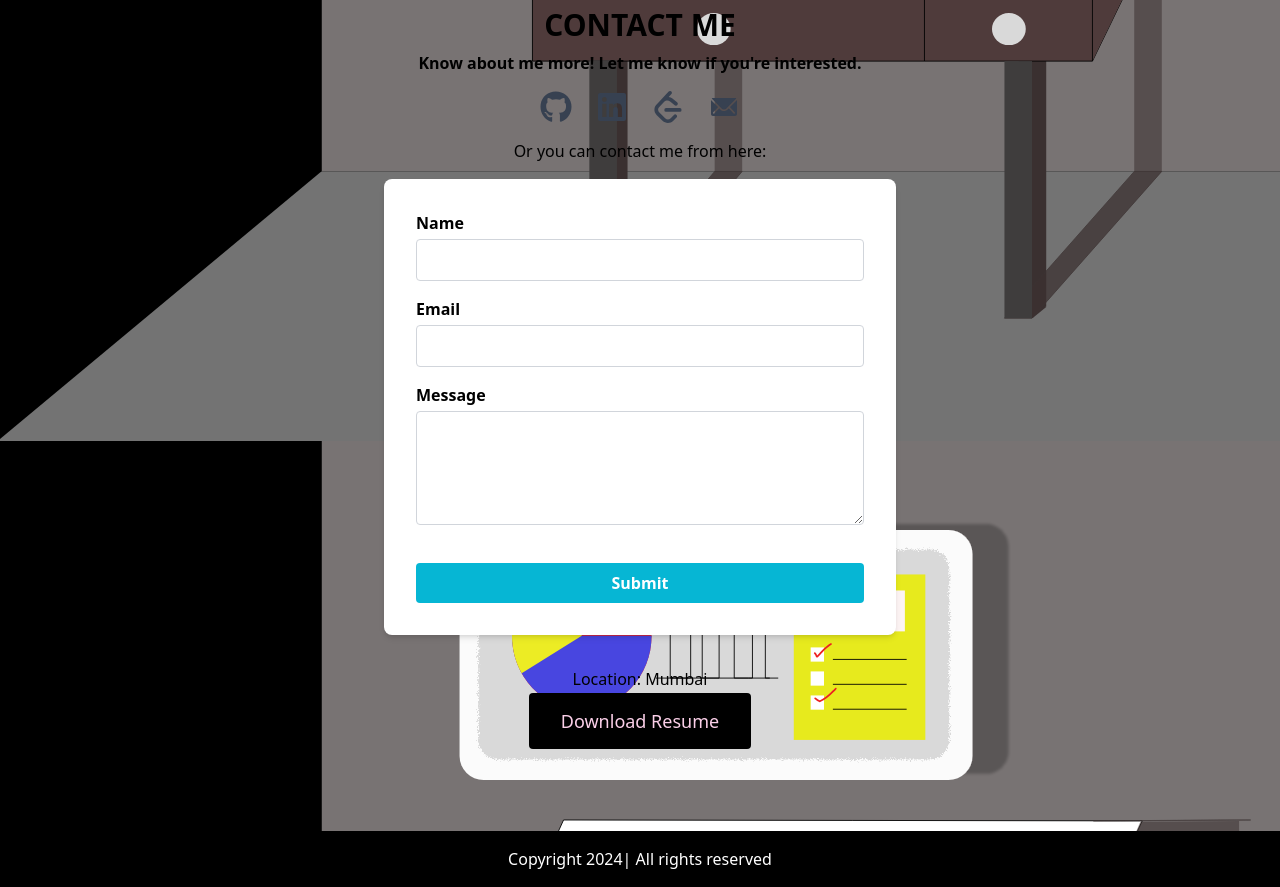
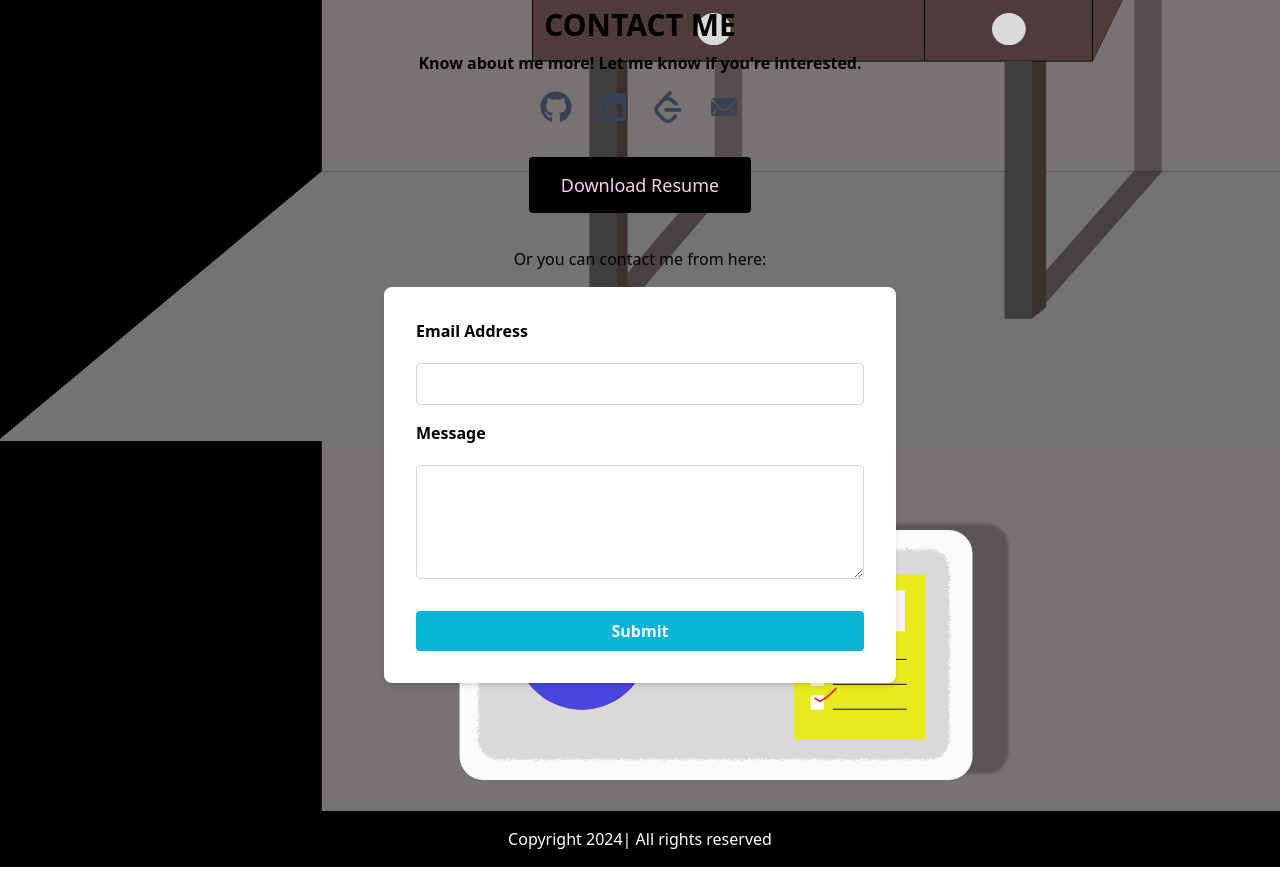
Before and after one commit to Nihaar75858/Portfolio_Nihaar_Mascarenhas, a React (Create React App) app: page / in a window 1280 px wide. Shown: the part 3200-4087 px from the top of the page. Built offline with nearby package versions, Linux system fonts and the light colour scheme.

Commit message:
Contact section updated

```diff
--- /dev/null
+++ b/src/components/ContactForm.jsx
@@ -0,0 +1,54 @@
+import React from 'react';
+import { useForm, ValidationError } from '@formspree/react';
+
+function ContactForm() {
+  const [state, handleSubmit] = useForm("xrblzava");
+  if (state.succeeded) {
+      return <p>Thanks for joining!</p>;
+  }
+  return (
+    <form className="max-w-lg mx-auto bg-white rounded-lg shadow-md p-8 mb-8 flex flex-col gap-4" onSubmit={handleSubmit}>
+      <label className="text-left font-semibold" htmlFor="email">
+        Email Address
+      </label>
+      <input
+        id="email"
+        type="email"
+        name="email"
+        required className="mt-1 w-full px-4 py-2 border border-gray-300 rounded focus:outline-none focus:ring-2 focus:ring-cyan-400"
+      />
+      <ValidationError
+        prefix="Email"
+        field="email"
+        errors={state.errors}
+      />
+      <label className="text-left font-semibold" htmlFor="message">
+        Message
+      </label>
+      <textarea
+        id="message"
+        name="message"
+        required rows={4}
+        className="mt-1 w-full px-4 py-2 border border-gray-300 rounded focus:outline-none focus:ring-2 focus:ring-cyan-400"
+      />
+      <ValidationError
+        prefix="Message"
+        field="message"
+        errors={state.errors}
+      />
+      <button type="submit"
+      disabled={state.submitting}
+      className="mt-4 bg-cyan-500 text-white font-bold py-2 px-6 rounded hover:bg-cyan-600 transition">
+        Submit
+      </button>
+    </form>
+  );
+}
+
+function App() {
+  return (
+    <ContactForm />
+  );
+}
+
+export default App;
--- a/src/pages/Portfolio.jsx
+++ b/src/pages/Portfolio.jsx
@@ -7,6 +7,7 @@ import { IoIosMail } from "react-icons/io";
 import { SiLeetcode } from "react-icons/si";
 import { FaArrowUp } from "react-icons/fa";
 import { useInView } from 'framer-motion';
+import ContactForm from '../components/ContactForm';
 
 const skills = [
   { src: '/images/Python.png', label: 'Python' },
@@ -405,26 +406,7 @@ export default function Portfolio() {
             </motion.a>
           ))}
         </div>
-        <div className="contact-location mb-4">
-          <p>Or you can contact me from here:</p>
-        </div>
-        {/* Contact Form */}
-        <form className="max-w-lg mx-auto bg-white rounded-lg shadow-md p-8 mb-8 flex flex-col gap-4" onSubmit={e => { e.preventDefault(); /* Add submit logic here */ }}>
-          <label className="text-left font-semibold">Name
-            <input type="text" name="name" required className="mt-1 w-full px-4 py-2 border border-gray-300 rounded focus:outline-none focus:ring-2 focus:ring-cyan-400" />
-          </label>
-          <label className="text-left font-semibold">Email
-            <input type="email" name="email" required className="mt-1 w-full px-4 py-2 border border-gray-300 rounded focus:outline-none focus:ring-2 focus:ring-cyan-400" />
-          </label>
-          <label className="text-left font-semibold">Message
-            <textarea name="message" required rows={4} className="mt-1 w-full px-4 py-2 border border-gray-300 rounded focus:outline-none focus:ring-2 focus:ring-cyan-400" />
-          </label>
-          <button type="submit" className="mt-4 bg-cyan-500 text-white font-bold py-2 px-6 rounded hover:bg-cyan-600 transition">Submit</button>
-        </form>
-        <div className="contact-location mb-4">
-          <p>Location: Mumbai</p>
-        </div>
-        <div className="resume">
+        <div className="resume my-12">
           <motion.a
             className="resume-button bg-black text-pink-200 text-lg font-light px-8 py-4 rounded hover:bg-cyan-400 hover:text-white transition"
             href={process.env.PUBLIC_URL + '/Nihaar_Resume.pdf'}
@@ -434,6 +416,11 @@ export default function Portfolio() {
             Download Resume
           </motion.a>
         </div>
+        <div className="contact-location mb-4">
+          <p>Or you can contact me from here:</p>
+        </div>
+        {/* Contact Form */}
+        <ContactForm />
       </motion.div>
 
       {/* Footer */}
```
